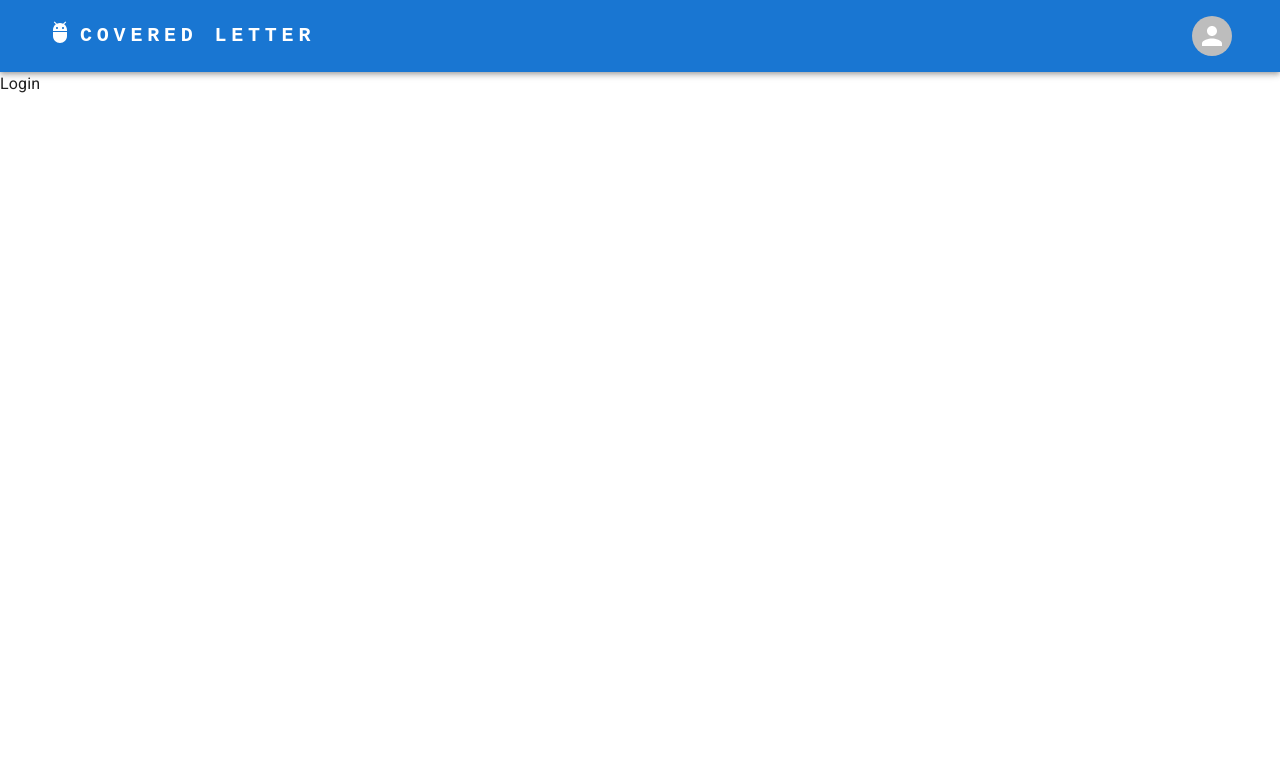
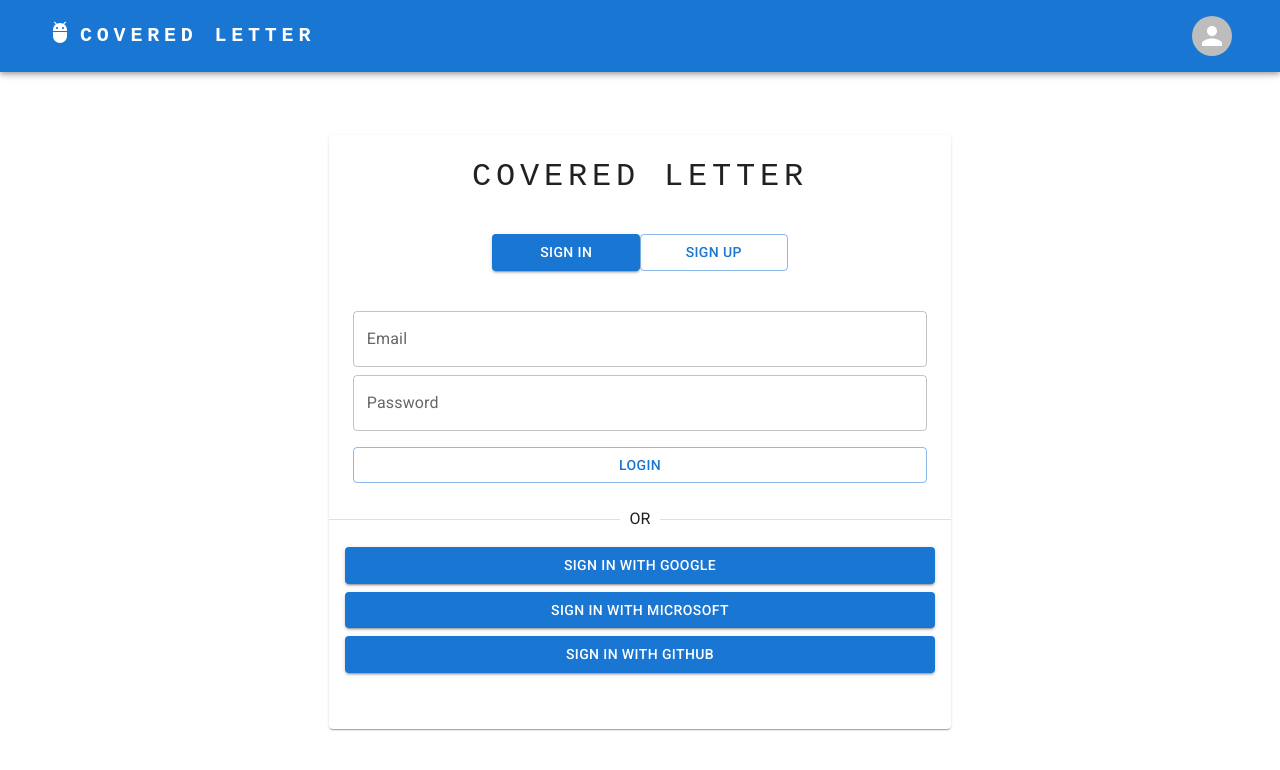
Before and after one commit to amuliawijaya23/covered-letter, a React (Create React App) app: page /login in a window 1280 px wide. Shown: the top 770 px of the page. Built offline with nearby package versions, Linux system fonts and the light colour scheme.

Commit message:
creates login form

```diff
--- a/src/App.js
+++ b/src/App.js
@@ -2,7 +2,7 @@
 import { BrowserRouter as Router, Routes, Route } from 'react-router-dom';
 
 // import from MUI
-import { Box, CssBaseline } from '@mui/material';
+import { Box, CssBaseline, Toolbar } from '@mui/material';
 
 // import custom components
 import Navigation from './components/Navigation';
--- a/src/firebase.js
+++ b/src/firebase.js
@@ -1,5 +1,6 @@
 import { initializeApp } from 'firebase/app';
 import { getFirestore } from 'firebase/firestore';
+import { getAuth } from 'firebase/auth';
 
 // sets up firebase config
 const firebaseConfig = {
@@ -14,5 +15,8 @@ const firebaseConfig = {
 // initialize firebase app
 const app = initializeApp(firebaseConfig);
 
+// initialize firebase authentication
+export const auth = getAuth(app);
+
 // initialize firestore database
 export const db = getFirestore(app);
--- a/src/pages/login/index.js
+++ b/src/pages/login/index.js
@@ -1,8 +1,79 @@
-import React from 'react'
+import { useState } from 'react';
+import { Box, Grid, Card, CardHeader, CardActions, CardContent, Button, TextField, Divider } from '@mui/material';
+
+// constants
+const LOGIN = 'LOGIN';
+const REGISTER = 'REGISTER';
 
 const Login = () => {
+  const [ mode, setMode ] = useState(LOGIN);
+
+  const modeHandler = () => {
+    mode === LOGIN ? setMode(REGISTER) : setMode(LOGIN);
+  };
+
   return (
-    <div>Login</div>
+    <Box sx={{ display: 'flex', height: '90vh', justifyContent: 'center', alignItems: 'center' }}>
+      <Card sx={{ width: '400' }}>
+        <CardHeader title={'COVERED LETTER'} titleTypographyProps={{ align: 'center', variant: 'h6', sx: { fontFamily: 'monospace', letterSpacing: '0.3rem', fontSize: '2rem' } }} />
+        <CardActions>
+          <Grid container padding={1} justifyContent='center'>
+            <Grid item container width='50%'>
+              <Grid item xs={6}>
+                <Button
+                  fullWidth
+                  variant={mode === LOGIN ? 'contained' : 'outlined'}
+                  onClick={modeHandler}
+                >
+                  Sign In
+                </Button>
+              </Grid>
+              <Grid item xs={6}>
+                <Button
+                  fullWidth
+                  variant={mode === REGISTER ? 'contained' : 'outlined'}
+                  onClick={modeHandler}
+                >
+                  Sign Up
+                </Button>
+              </Grid>
+            </Grid>
+          </Grid>
+        </CardActions>
+        <CardContent>
+          <Grid container spacing={1} padding={1}>
+            <Grid item xs={12}>
+              <TextField label='Email' fullWidth />
+            </Grid>
+            <Grid item xs={12}>
+              <TextField label='Password' fullWidth />
+            </Grid>
+            <Grid item xs={12} sx={{ mt: 1 }}>
+              <Button variant='outlined' fullWidth>Login</Button>
+            </Grid>
+          </Grid>
+        </CardContent>
+        <Divider>
+          OR
+        </Divider>
+        <CardContent>
+          <Grid container spacing={1}>
+            <Grid item xs={12}>
+              <Button variant='contained' fullWidth>Sign in with Google</Button>
+            </Grid>
+            <Grid item xs={12}>
+              <Button variant='contained' fullWidth>Sign in with Microsoft</Button>
+            </Grid>
+            <Grid item xs={12}>
+              <Button variant='contained' fullWidth>Sign in with Github</Button>
+            </Grid>
+          </Grid>
+        </CardContent>
+        <CardContent>
+
+        </CardContent>
+      </Card>
+    </Box>
   )
 }
 
```
